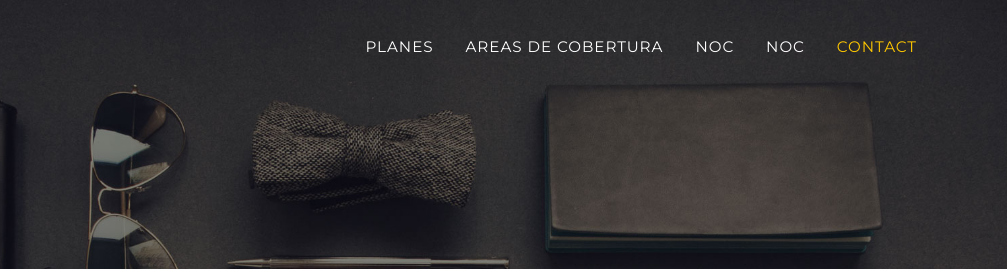
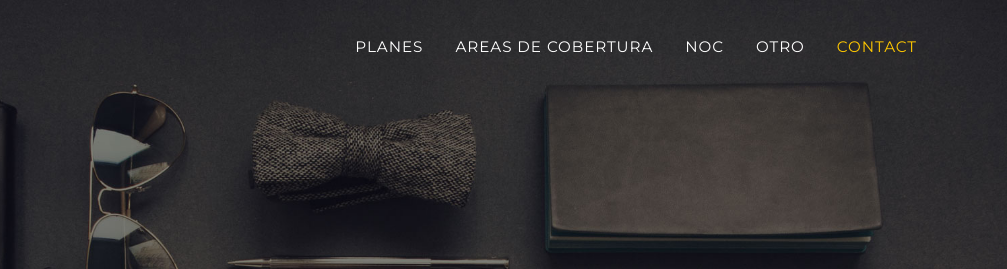
Before and after one commit to EstableNet/establenet, a website: page index.html in a window 1280 px wide. Shown: the top 269 px of the page, 273-1280 px from the left. Drawn offline with nearby package versions, Linux system fonts and the light colour scheme; files that its build step writes are made by us from their sources.

Commit message:
Update index.html

```diff
--- a/index.html
+++ b/index.html
@@ -14,7 +14,7 @@
         <link href="https://fonts.googleapis.com/css?family=Montserrat:400,700" rel="stylesheet" type="text/css" />
         <link href="https://fonts.googleapis.com/css?family=Roboto+Slab:400,100,300,700" rel="stylesheet" type="text/css" />
         <!-- Core theme CSS (includes Bootstrap)-->
-        <link href="css/styles.css" rel="stylesheet" />
+        <link href="dist/css/styles.css" rel="stylesheet" />
     </head>
     <body id="page-top">
         <!-- Navigation-->
@@ -30,7 +30,7 @@
                         <li class="nav-item"><a class="nav-link" href="#services">Planes</a></li>
                         <li class="nav-item"><a class="nav-link" href="#portfolio">Areas de cobertura</a></li>
                         <li class="nav-item"><a class="nav-link" href="#about">NOC</a></li>
-                        <li class="nav-item"><a class="nav-link" href="#team">NOC</a></li>
+                        <li class="nav-item"><a class="nav-link" href="#team">Otro</a></li>
                         <li class="nav-item"><a class="nav-link" href="#contact">Contact</a></li>
                     </ul>
                 </div>
@@ -600,7 +600,8 @@
         <!-- Bootstrap core JS-->
         <script src="https://cdn.jsdelivr.net/npm/bootstrap@5.2.3/dist/js/bootstrap.bundle.min.js"></script>
         <!-- Core theme JS-->
-        <script src="js/scripts.js"></script>
+<script src="js/scripts.js"></script>
+
         <!-- * * * * * * * * * * * * * * * * * * * * * * * * * * * * * * * * * * * * * * * *-->
         <!-- * *                               SB Forms JS                               * *-->
         <!-- * * Activate your form at https://startbootstrap.com/solution/contact-forms * *-->
```
